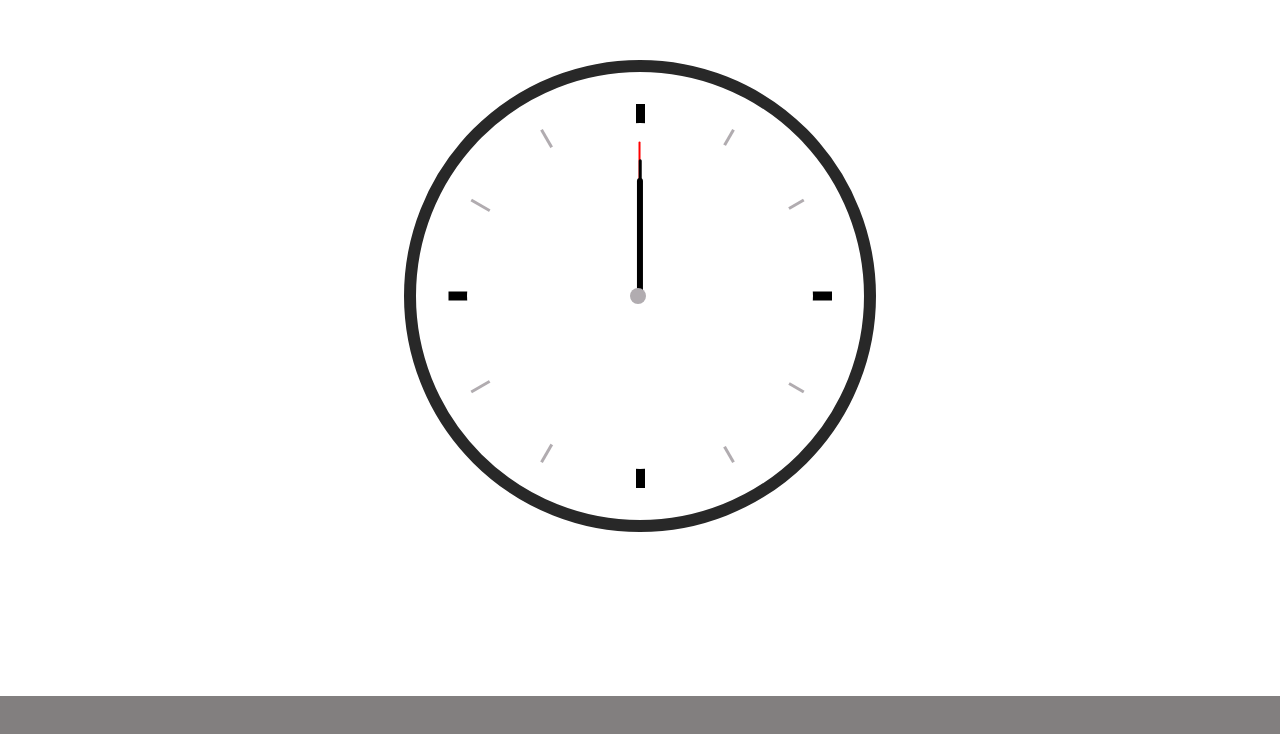
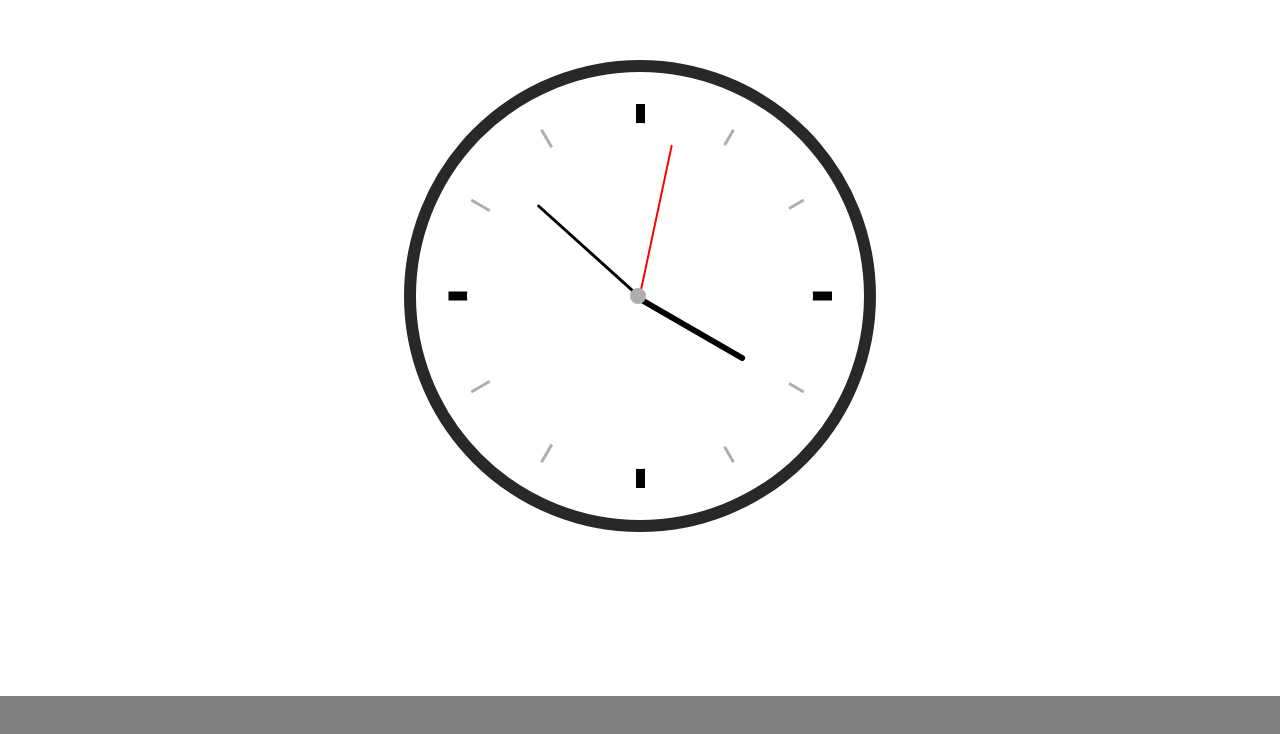
Before and after one commit to ObiBaratt/react-clock, a React (Create React App) app: page / in a window 1280 px wide. Shown: the part 112-846 px from the top of the page. Built offline with nearby package versions, Linux system fonts and the light colour scheme; a web font is replaced by a local one.

Commit message:
Add AnalogClock logic

```diff
--- a/src/components/AnalogClock/AnalogClock.css
+++ b/src/components/AnalogClock/AnalogClock.css
@@ -34,12 +34,14 @@
   .clockHand.hour {
     width: 35%;
     z-index: 3;
+    background: black;
   }
 
   .clockHand.min {
     z-index: 10;
     height: 3px;
     width: 40%;
+    background: black;
   }
 
   .clockHand.sec {
--- a/src/components/AnalogClock/AnalogClock.js
+++ b/src/components/AnalogClock/AnalogClock.js
@@ -1,6 +1,29 @@
+import { useEffect, useState } from "react";
 import "./AnalogClock.css";
+// import "../../styles/general.css";
 
 export default function AnalogClock() {
+    const [date, setDate] = useState(new Date());
+    const [hour, setHour] = useState(date.getHours());
+    const [min, setMin] = useState(date.getMinutes());
+    const [sec, setSec] = useState(date.getSeconds());
+
+    const updateTime = () => {
+        setDate(new Date());
+        console.log(date);
+        setHour(date.getHours());
+        setMin(date.getMinutes());
+        setSec(date.getSeconds());
+    };
+
+
+    useEffect(() => {
+        const secondTimer = setInterval(updateTime, 1000);
+        return () => {
+            clearInterval(secondTimer);
+        };
+    });
+
     return (
         <div className="clockBody">
             <div className="analogClock">
@@ -10,9 +33,21 @@ export default function AnalogClock() {
                     <div className="mark onetwenty"></div>
                     <div className="mark onefifty"></div>
                     <div className="innerClock">
-                        <div className="clockHand hour"></div>
-                        <div className="clockHand min"></div>
-                        <div className="clockHand sec"></div>
+                        <div className="clockHand hour"
+                            style={{
+                                transform: `rotate(${hour * 30 + 90}deg)`
+                            }}>
+                        </div>
+                        <div className="clockHand min"
+                            style={{
+                                transform: `rotate(${min * 6 + 90}deg)`
+                            }}>
+                        </div>
+                        <div className="clockHand sec"
+                        style={{
+                            transform: `rotate(${sec * 6 + 90}deg)`
+                        }}>
+                        </div>
                     </div>
                 </div>
             </div>
```
